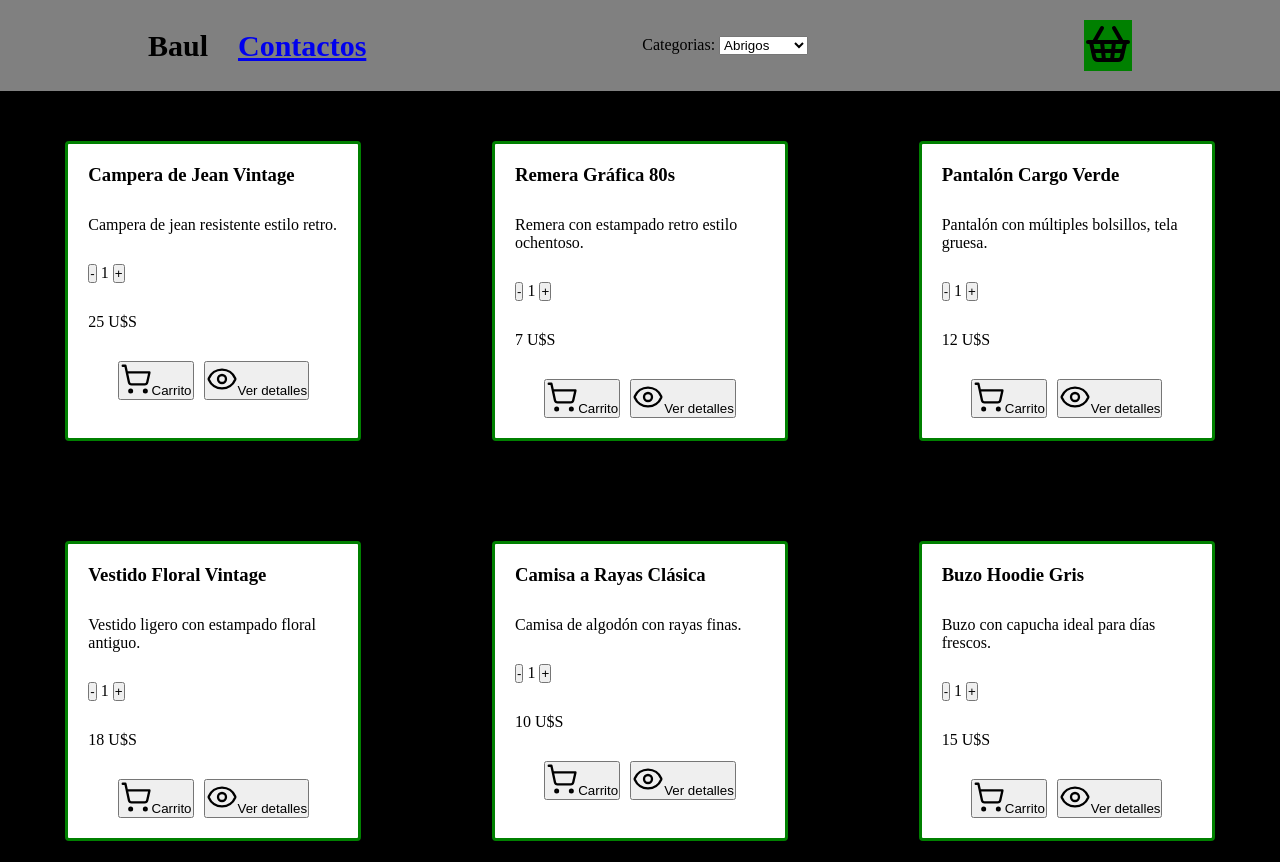
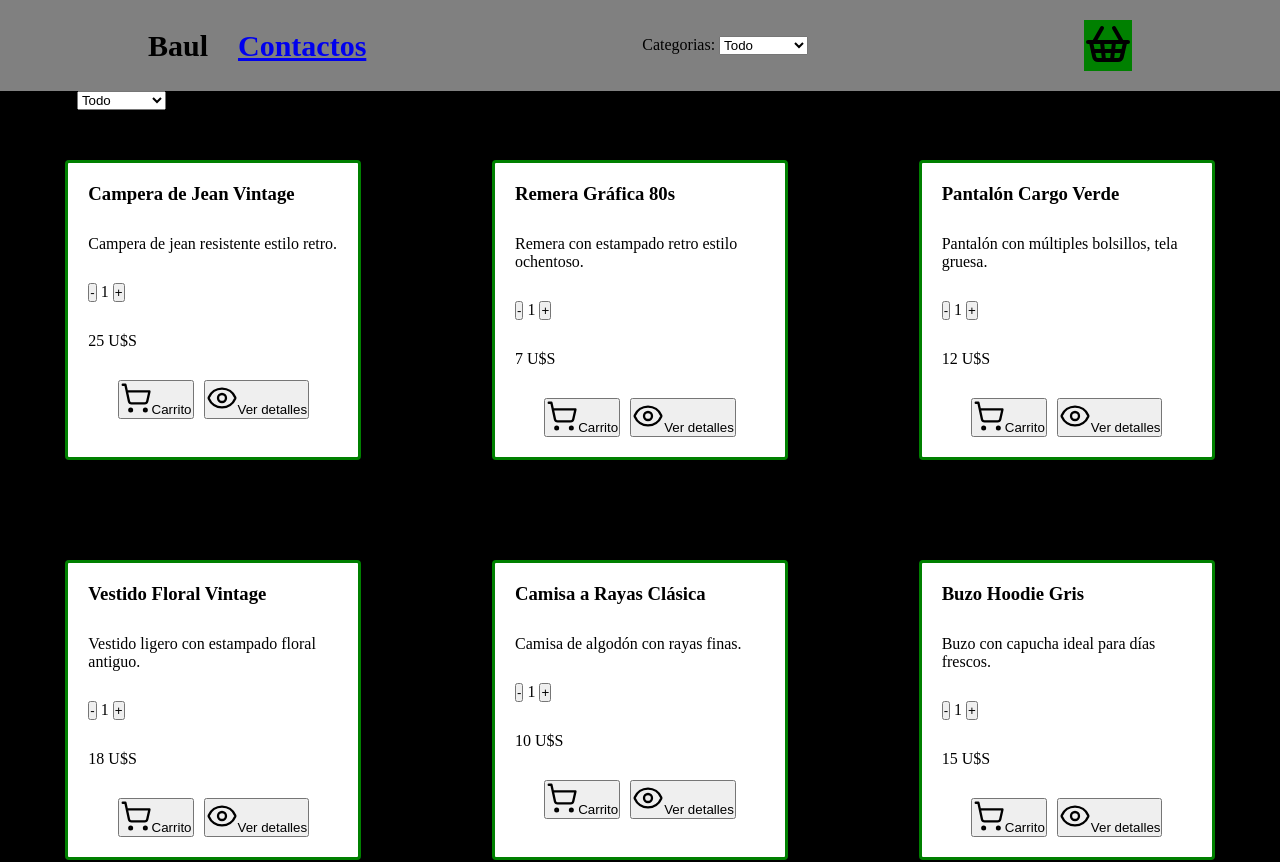
Before and after one commit to ANicolasDaSilva/Entregable-i2-DaSilva, a React (Vite) app: page / in a window 1280 px wide. Shown: the top 862 px of the page. Built offline with nearby package versions, Linux system fonts and the light colour scheme.

Commit message:
orden y filtrado funcional

```diff
--- a/src/components/Container.jsx
+++ b/src/components/Container.jsx
@@ -1,4 +1,4 @@
-import Filters from "./Filters/Filter";
+import Filter from "./Filters/Filter";
 import Navbar from "./Navbar/Navbar";
 import ProductListContainer from "./ProductListContainer/ProductListContainer";
 
@@ -8,7 +8,6 @@ function Container(){
         <div>
             <Navbar/>
             <ProductListContainer/>
-            <Filters/>
         </div>
     )
 }
--- a/src/components/Filters/Filter.jsx
+++ b/src/components/Filters/Filter.jsx
@@ -1,32 +1,21 @@
-import { useEffect, useState } from "react"
 
-function Filter (){
-
-    const [category, setCategory] = useState()
-
-    useEffect(() => {
-        document.title = `Categoria: ${category}`
-        console.log(`Categoría seleccionada: ${category}`)
-    }, [category])
-
-    const categorySelector = (category) => {
-        setCategory(category)
-    }
+function Filters ({category, setCategory}) {
 
     return(
         <div>
-            <label> {category} Categorias: </label>
-            <select>
-                <option onClick={()=> categorySelector("Abrigos")}> Abrigos </option>
-                <option onClick={()=> categorySelector("Remeras")}> Remeras </option>
-                <option onClick={()=> categorySelector("Pantalones")}> Pantalones </option>
-                <option onClick={()=> categorySelector("Vestidos")}> Vestidos </option>
-                <option onClick={()=> categorySelector("Camisas")}> Camisas </option>
-                <option onClick={()=> categorySelector("Buzos")}> Buzos </option>
-                <option onClick={()=> categorySelector("Sweaters")}> Sweaters </option>
+            <label> Categorias: </label>
+            <select onChange={(e) => setCategory(e.target.value)} value={category}>
+                <option value ="" > Todo </option>
+                <option value ="Abrigos"> Abrigos </option>
+                <option value ="Remeras"> Remeras </option>
+                <option value ="Pantalones"> Pantalones </option>
+                <option value ="Vestidos"> Vestidos </option>
+                <option value ="Camisas"> Camisas </option>
+                <option value ="Buzos"> Buzos </option>
+                <option value ="Sweaters"> Sweaters </option>
             </select>
         </div>
     )
 }
 
-export default Filter
+export default Filters
--- a/src/components/ProductListContainer/ProductListContainer.jsx
+++ b/src/components/ProductListContainer/ProductListContainer.jsx
@@ -1,11 +1,12 @@
 import ProductDetail from "../ProductDetail/ProductDetail";
 import "./ProductListContainer.css";
 import { useEffect, useState } from "react";
+import Filter from "../Filters/Filter";
 
 function ProductListContainer() {
 
     const [products,setProducts] = useState([])
-
+    const [category, setCategory] = useState("")
 
     useEffect(() => {
         (async () => {
@@ -19,12 +20,22 @@ function ProductListContainer() {
         })();
     }, []);
 
+    let filterProducts;
+
+    if (category) {
+        filterProducts = products.filter(product => product.category === category)
+    }else {
+        filterProducts = products
+    }
+
   return (
-    <div className="productListContainer">
-        {products.map((product)=>{
-                return <ProductDetail key={product.id} product={product}/>
-            })
-        }
+    <div>
+        <Filter category={category} setCategory={setCategory}/>
+
+        <div className="productListContainer">
+            {filterProducts.map(product=> (
+            <ProductDetail key={product.id} product={product}/>))}
+        </div>
     </div>
   );
 }
--- a/src/components/SeeDetail/SeeDetail.jsx
+++ b/src/components/SeeDetail/SeeDetail.jsx
@@ -4,7 +4,7 @@ import { useParams } from "react-router"
 function SeeDetail () {
 
     const {productId} = useParams()
-    const {product, setProduct} = useState({})
+    const [product, setProduct] = useState("")
 
     useEffect(() =>{
         (async()=>{
```
